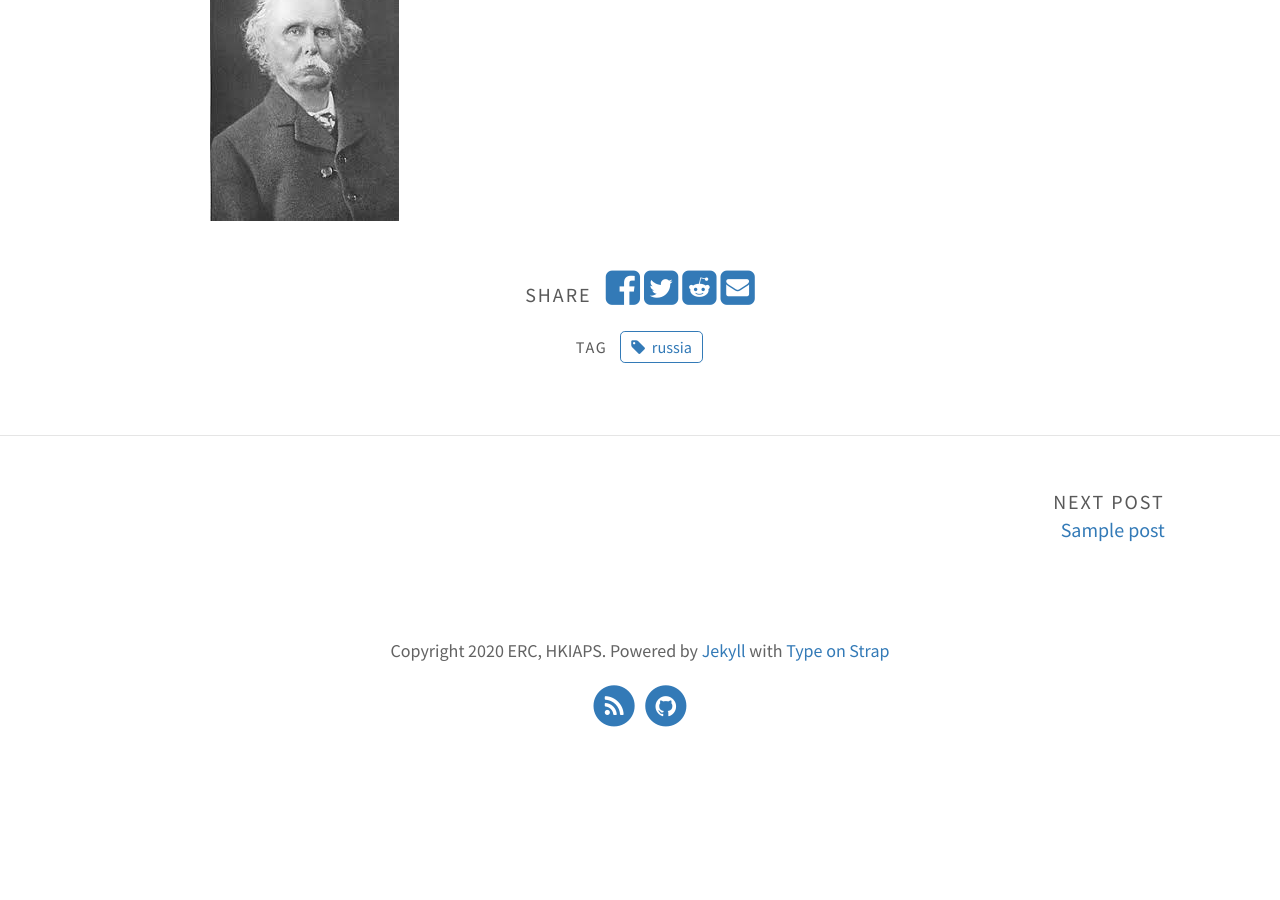
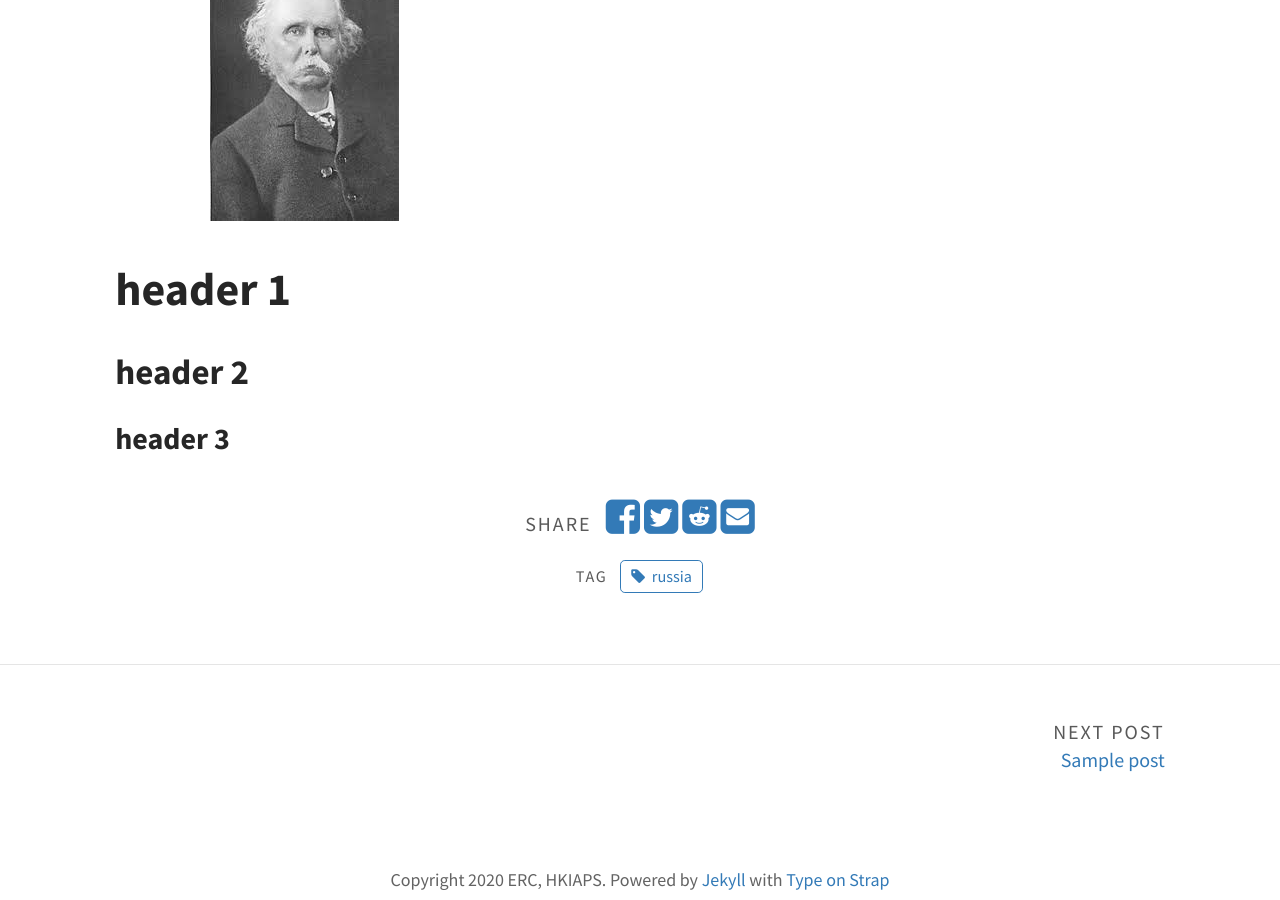
Before and after one commit to nicholasfuji/t6tos, a Jekyll site: the page built from _posts/2020-01-02-dostoevsky.md, in a window 1280 px wide and 900 px high, scrolled down 549 px. Built offline with Jekyll 4.4.1, drawn with Linux system fonts in a browser that asks for light colours; before the commit the page ends 1317 px from its top, so only the background shows below that.

Commit message:
Update 2020-01-02-dostoevsky.md

```diff
--- a/_posts/2020-01-02-dostoevsky.md
+++ b/_posts/2020-01-02-dostoevsky.md
@@ -20,3 +20,7 @@ go to [Facebook][face-book].
 qwert
 <br>
 ![Image of marshall]({{ "/assets/img/marshall.jpg" | relative_url }}){: .align-right}
+
+# header 1
+## header 2
+### header 3
```
